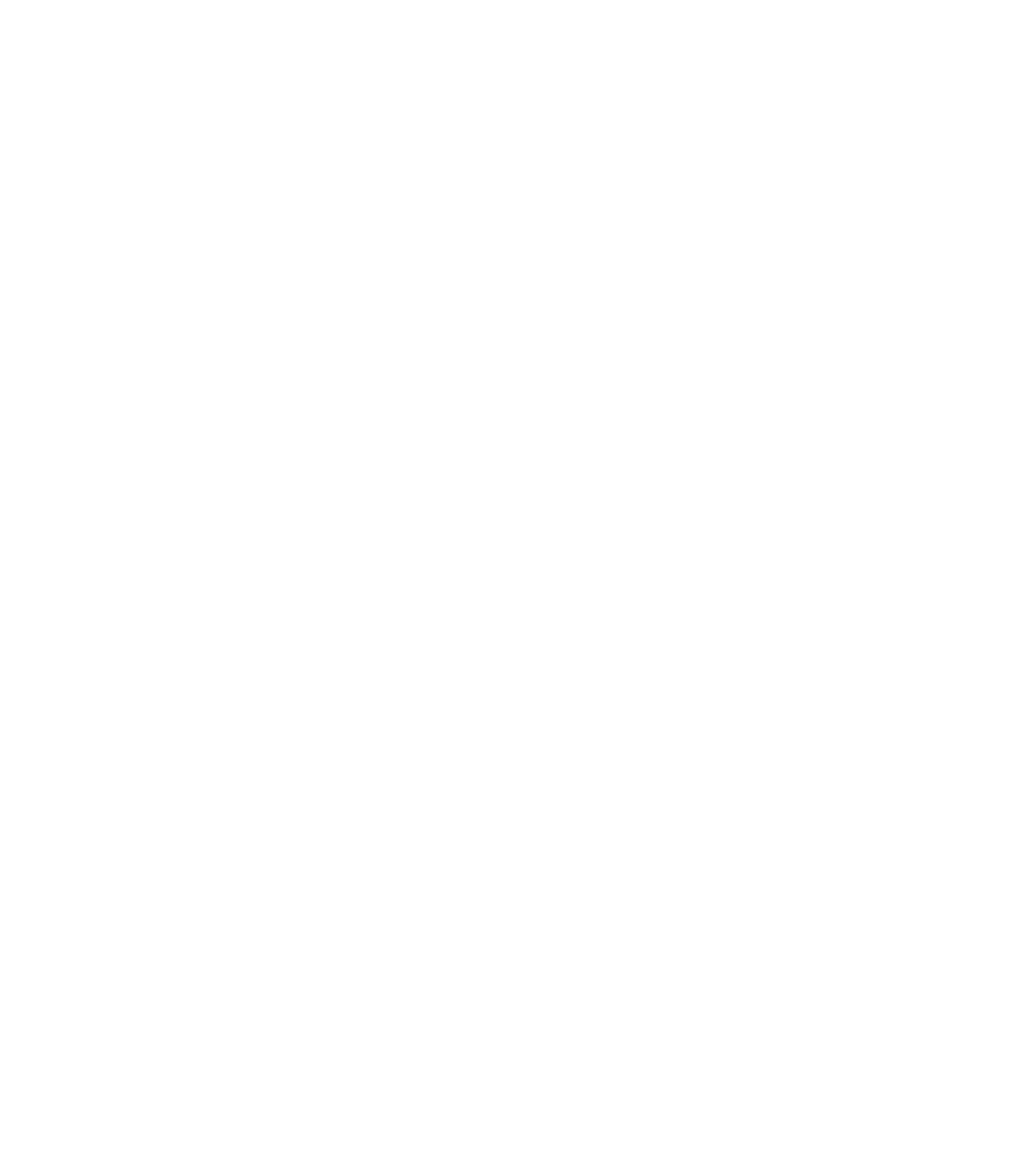
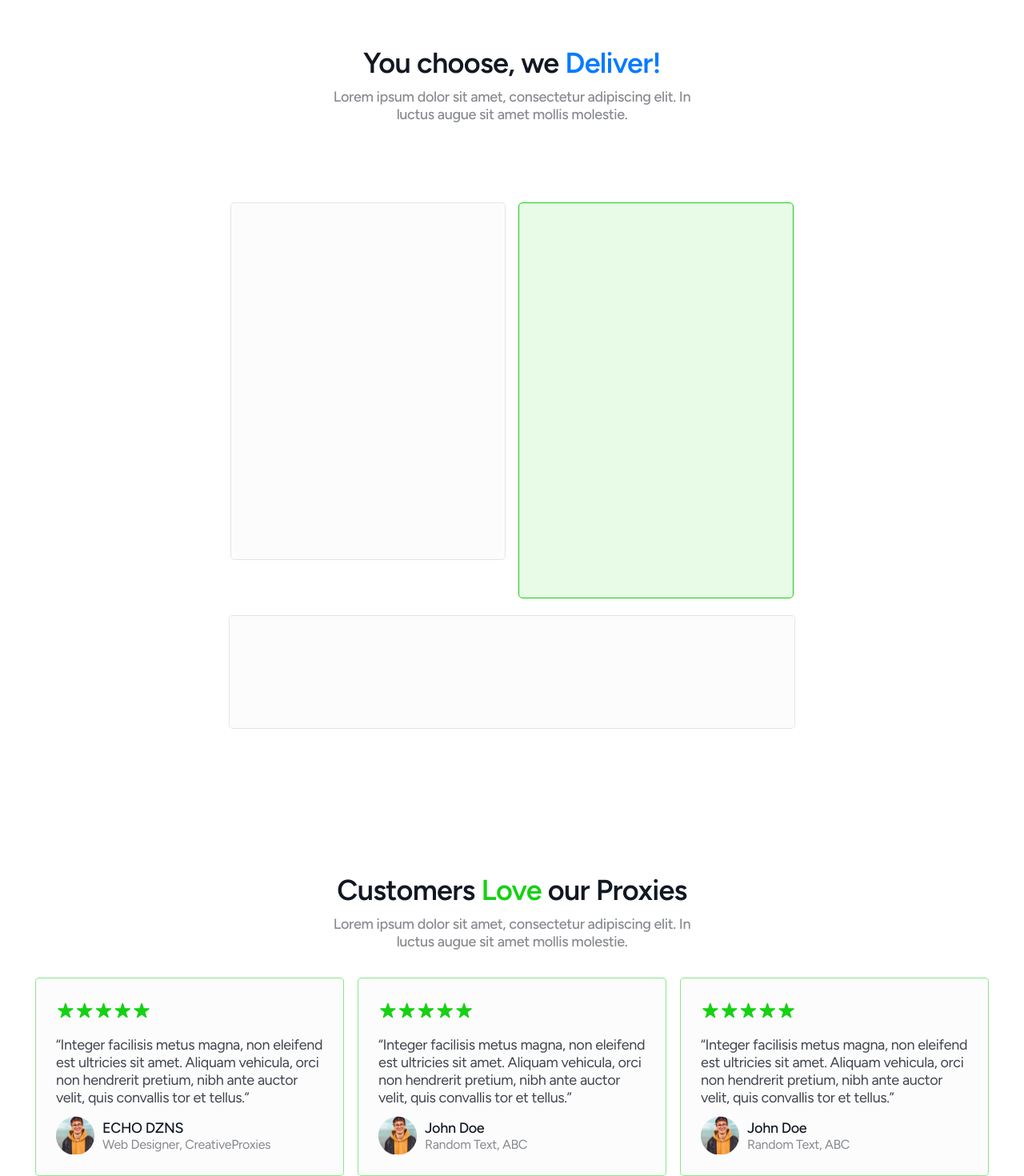
Before and after one commit to ApexSpunk/flamecloud, a React (Create React App) app: page / in a window 1280 px wide. Shown: the part 1717-3187 px from the top of the page at 80% size. Before the commit the page ends 1597 px from the top, so only its background shows below. Built offline with nearby package versions, Linux system fonts and the light colour scheme.

Commit message:
Testimonials Done

```diff
--- a/src/App.js
+++ b/src/App.js
@@ -4,6 +4,8 @@
 import Navbar from './components/Navbar';
 import Main from './components/Main';
 import Features from './components/Features';
+import Pricing from './components/Pricing';
+import Testimonials from './components/Testimonials';
 
 function App() {
   return (
@@ -11,6 +13,8 @@
       <Navbar />
       <Main />
       <Features />
+      <Pricing />
+      <Testimonials />
     </Box>
   );
 }
--- /dev/null
+++ b/src/components/Pricing.js
@@ -0,0 +1,24 @@
+import { Box, Flex, Grid, Text } from '@chakra-ui/react'
+import React from 'react'
+
+function Pricing() {
+    return (
+        <Box mt='177px'>
+            <Text color='#111822' fontSize='36px' fontWeight='600' lineHeight='43px' letterSpacing='-0.02em' fontFamily='Figtree' textAlign='center'>
+                You choose, we <Text as='span' color='#077BFF'>Deliver!</Text>
+            </Text>
+            <Text mt='10px' color='#111822' fontSize='18px' fontWeight='500' lineHeight='22px' maxW='465px' mx='auto' letterSpacing='-0.02em' fontFamily='Figtree' textAlign='center' opacity='0.5'>
+                Lorem ipsum dolor sit amet, consectetur adipiscing elit. In luctus augue sit amet mollis molestie.
+            </Text>
+            <Flex columnGap='16.16px' rowGap='27px' mt='99px' maxW='1192px' mx='auto' justifyContent='center'>
+                <Box w='344px' h='447px' bg='rgba(30, 30, 30, 0.01)' border='1px solid rgba(30, 30, 30, 0.1)' borderRadius='5px' px='25px' py='22.5px' />
+                <Box w='344px' h='495px' bg='rgba(22, 209, 19, 0.1)' border='1px solid #16D113' borderRadius='5px' px='25px' py='22.5px' />
+            </Flex>
+            <Box mt='21px' maxW='708px' h='142px' mx='auto' bg='rgba(30, 30, 30, 0.01)' border='1px solid rgba(30, 30, 30, 0.1)' borderRadius='5px' pl='28px' py='20px'>
+
+            </Box>
+        </Box>
+    )
+}
+
+export default Pricing
--- /dev/null
+++ b/src/components/Testimonials.js
@@ -0,0 +1,64 @@
+import { Box, Flex, Grid, Image, Text } from '@chakra-ui/react'
+import React from 'react'
+
+function Testimonials() {
+    return (
+        <Box mt='180px'>
+            <Text color='#111822' fontSize='36px' fontWeight='600' lineHeight='43px' letterSpacing='-0.02em' fontFamily='Figtree' textAlign='center'>
+                Customers <Text as='span' color='#16D113'>Love</Text> our Proxies
+            </Text>
+            <Text mt='10px' color='#111822' fontSize='18px' fontWeight='500' lineHeight='22px' maxW='465px' mx='auto' letterSpacing='-0.02em' fontFamily='Figtree' textAlign='center' opacity='0.5'>
+                Lorem ipsum dolor sit amet, consectetur adipiscing elit. In luctus augue sit amet mollis molestie.
+            </Text>
+            <Grid templateColumns='repeat(3, 1fr)' gap='17px' mt='34px' maxW='1192px' mx='auto'>
+                <Box w='386px' h='248px' bg='rgba(30, 30, 30, 0.01)' border='1px solid rgba(22, 209, 19, 0.5)' borderRadius='5px' py='29px' px='25px'>
+                    <Box display='flex' flexDirection='column' alignItems='flex-start' gap='8px'>
+                        <Box>
+                            <Image src='./images/starts.png' w='119px' h='23.8px' />
+                            <Text mt='19.1px' color='#111822' fontSize='18px' fontWeight='400' lineHeight='22px' letterSpacing='-0.02em' fontFamily='Figtree' opacity='0.8'>
+                                “Integer facilisis metus magna, non eleifend est ultricies sit amet. Aliquam vehicula, orci non hendrerit pretium, nibh ante auctor velit, quis convallis tor et tellus.”
+                            </Text>
+                            <Flex mt='3' gap='10px' alignItems='center'>
+                                <Image src='./images/usericon.png' w='48px' h='48px' />
+                                <Box>
+                                    <Text color='#111822' fontSize='18px' fontWeight='500' lineHeight='22px' letterSpacing='-0.02em' fontFamily='Figtree'>
+                                        ECHO DZNS
+                                    </Text>
+                                    <Text color='#111822' fontSize='16px' fontWeight='400' lineHeight='19px' letterSpacing='-0.02em' fontFamily='Figtree' opacity='0.5'>
+                                        Web Designer, CreativeProxies
+                                    </Text>
+                                </Box>
+                            </Flex>
+                        </Box>
+                    </Box>
+                </Box>
+                {
+                    new Array(2).fill(0).map((_, index) => <Box key={index} w='386px' h='248px' bg='rgba(30, 30, 30, 0.01)' border='1px solid rgba(22, 209, 19, 0.5)' borderRadius='5px' py='29px' px='25px'>
+                        <Box display='flex' flexDirection='column' alignItems='flex-start' gap='8px'>
+                            <Box>
+                                <Image src='./images/starts.png' w='119px' h='23.8px' />
+                                <Text mt='19.1px' color='#111822' fontSize='18px' fontWeight='400' lineHeight='22px' letterSpacing='-0.02em' fontFamily='Figtree' opacity='0.8'>
+                                    “Integer facilisis metus magna, non eleifend est ultricies sit amet. Aliquam vehicula, orci non hendrerit pretium, nibh ante auctor velit, quis convallis tor et tellus.”
+                                </Text>
+                                <Flex mt='3' gap='10px' alignItems='center'>
+                                    <Image src='./images/usericon.png' w='48px' h='48px' />
+                                    <Box>
+                                        <Text color='#111822' fontSize='18px' fontWeight='500' lineHeight='22px' letterSpacing='-0.02em' fontFamily='Figtree'>
+                                            John Doe
+                                        </Text>
+                                        <Text color='#111822' fontSize='16px' fontWeight='400' lineHeight='19px' letterSpacing='-0.02em' fontFamily='Figtree' opacity='0.5'>
+                                            Random Text, ABC
+                                        </Text>
+                                    </Box>
+                                </Flex>
+                            </Box>
+                        </Box>
+                    </Box>
+                    )
+                }
+            </Grid>
+        </Box>
+    )
+}
+
+export default Testimonials
```
Also changed, not shown: public/images/starts.png (added), public/images/usericon.png (added).
